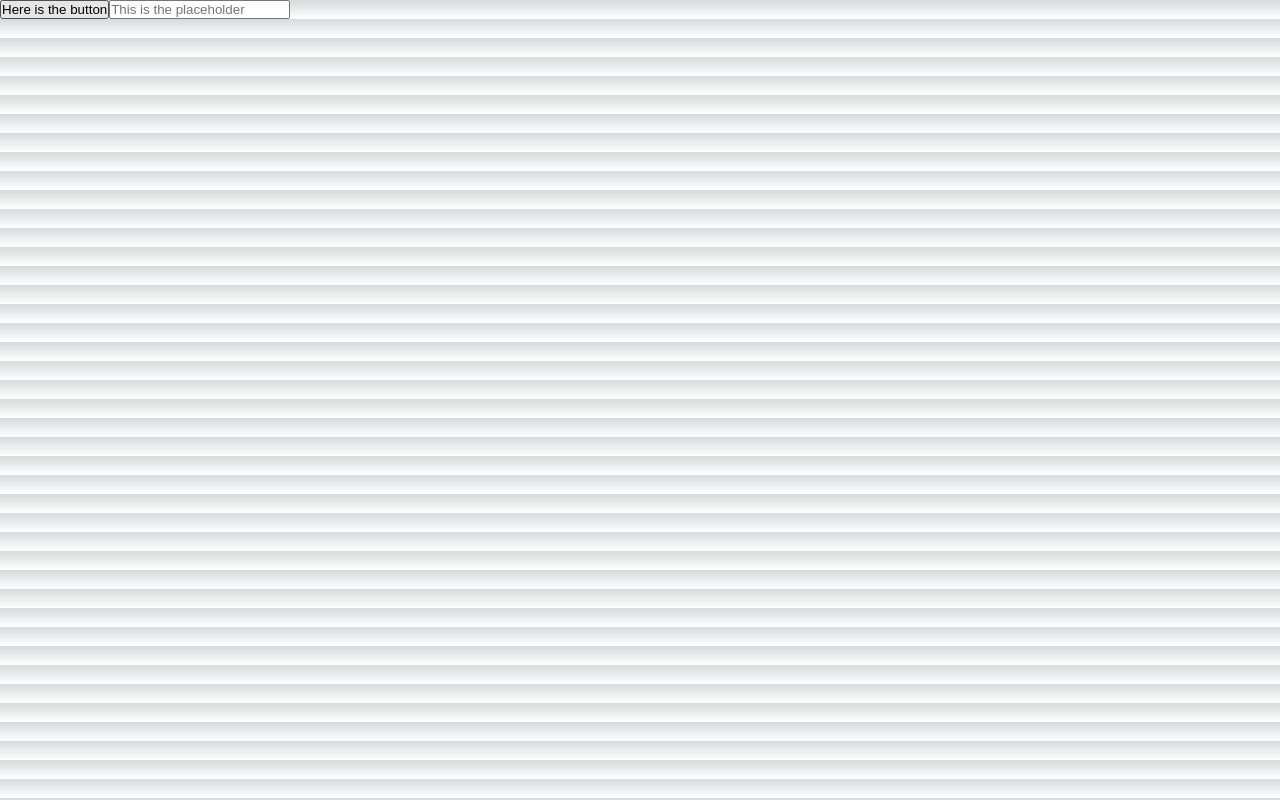
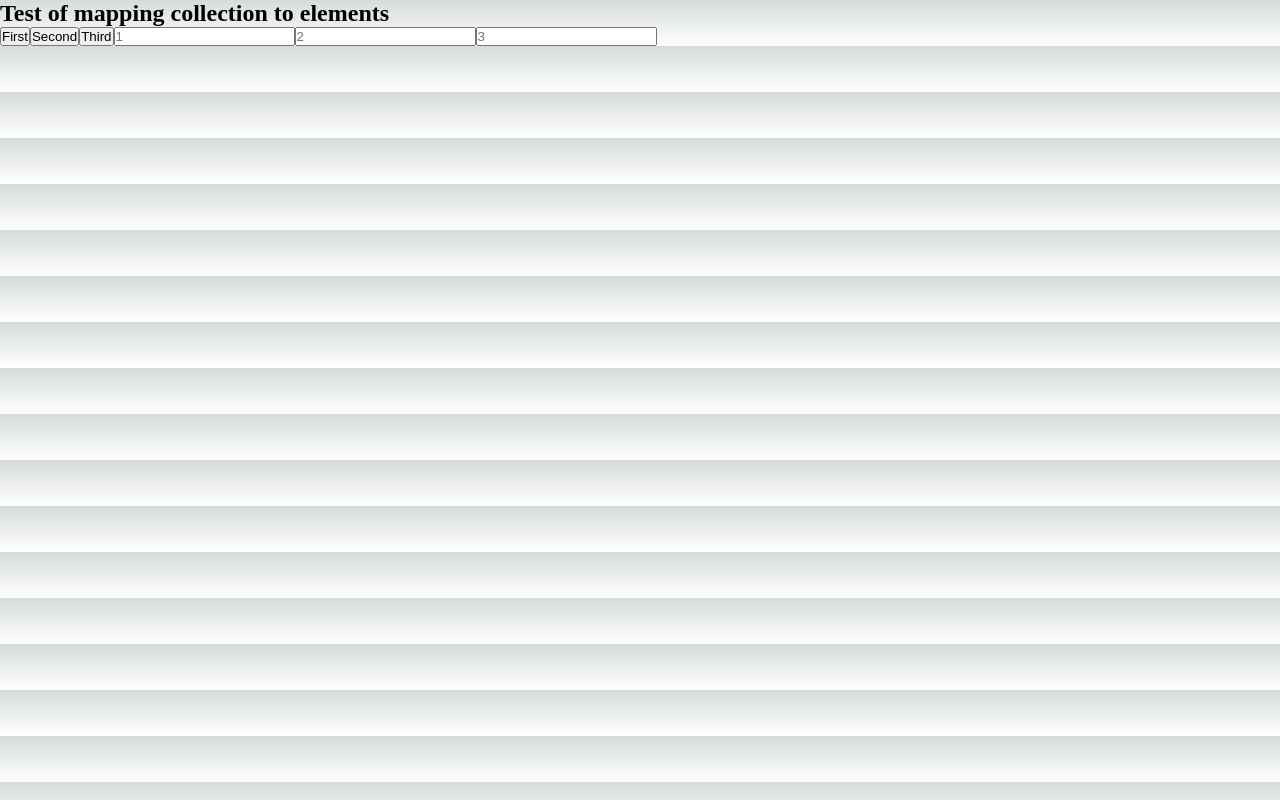
Before and after one commit to Jadekin/React-and-React-Native-practice, a Next.js app: page / in a window 1280 px wide. Built offline with nearby package versions, Linux system fonts and the light colour scheme.

Commit message:
Test of mapping collection to elements

```diff
--- a/src/pages/index.tsx
+++ b/src/pages/index.tsx
@@ -5,11 +5,29 @@ const enabled = false;
 const text = "Here is the button";
 const placeholder = "This is the placeholder";
 
+const array = ["First", "Second", "Third"];
+
+const object = {
+  first: 1,
+  second: 2,
+  third: 3,
+};
+
 export default function Home() {
   return (
     <section>
-      <button disabled={enabled}>{text}</button>
-      <input placeholder={placeholder}></input>
+      <h1>Test of mapping collection to elements</h1>
+      {array.map((i) => (
+        <>
+          <button key={i} disabled={enabled}>
+            {i}
+          </button>
+        </>
+      ))}
+
+      {Object.keys(object).map((i) => (
+        <input key={`${i}3`} placeholder={object[i]}></input>
+      ))}
     </section>
   );
 }
```
